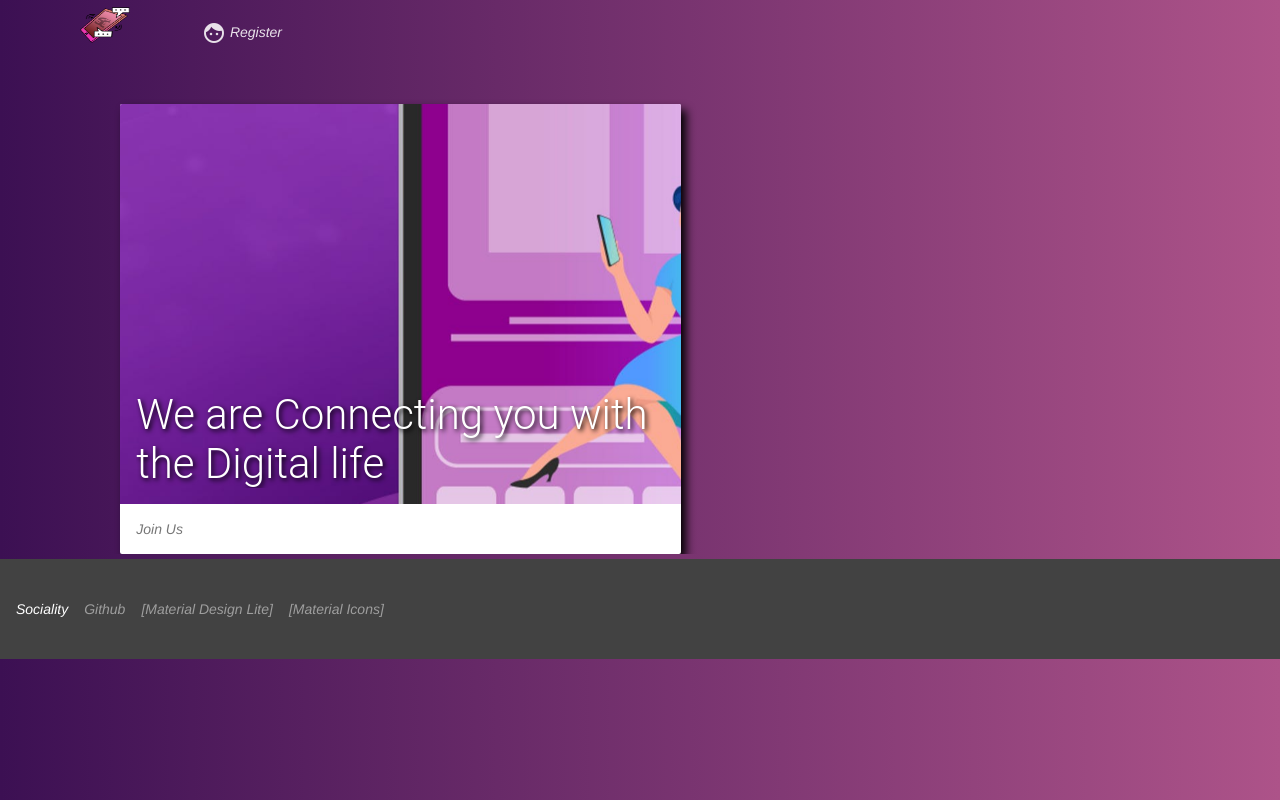
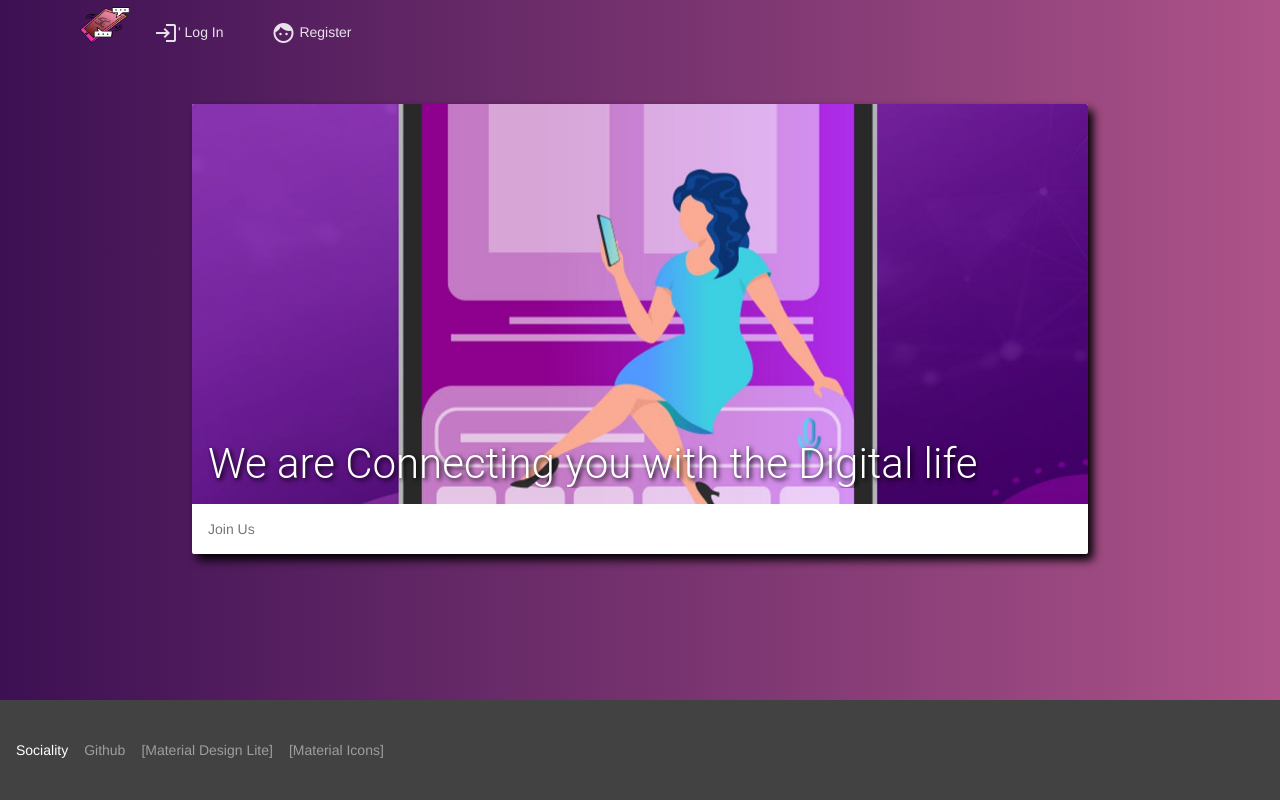
Before and after one commit to metaeatscake/Group5_website, a PHP site: page /index.php in a window 1280 px wide. Run offline with PHP 8.4, Linux system fonts and the light colour scheme.

Commit message:
missed a quote and broke the guestlinks, my bad

```diff
--- a/php/inc/navbar.php
+++ b/php/inc/navbar.php
@@ -20,7 +20,7 @@
     "Register" => "register.php",
   ];
   $nav_guestLinks_icons = [
-    "Log In" => "<i class='material-icons>login</i>'",
+    "Log In" => "<i class='material-icons'>login</i>'",
     "Register" => "<i class='material-icons'>face</i>"
   ];
 
```
